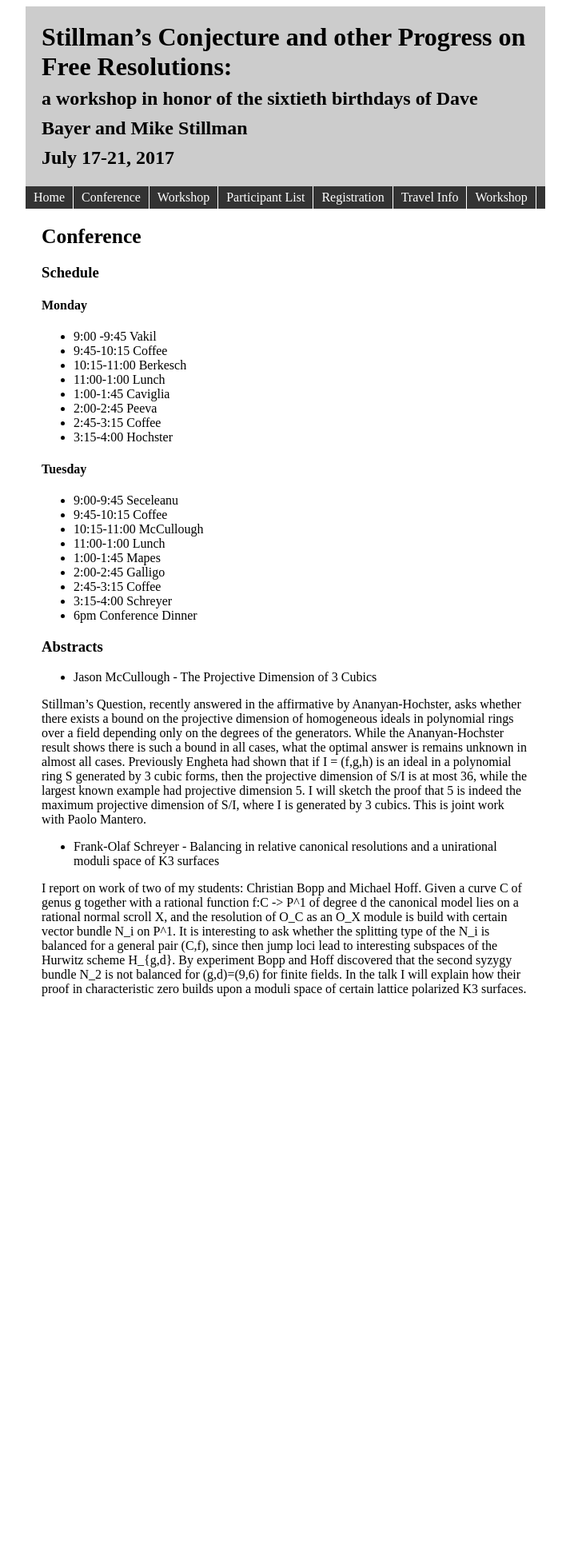
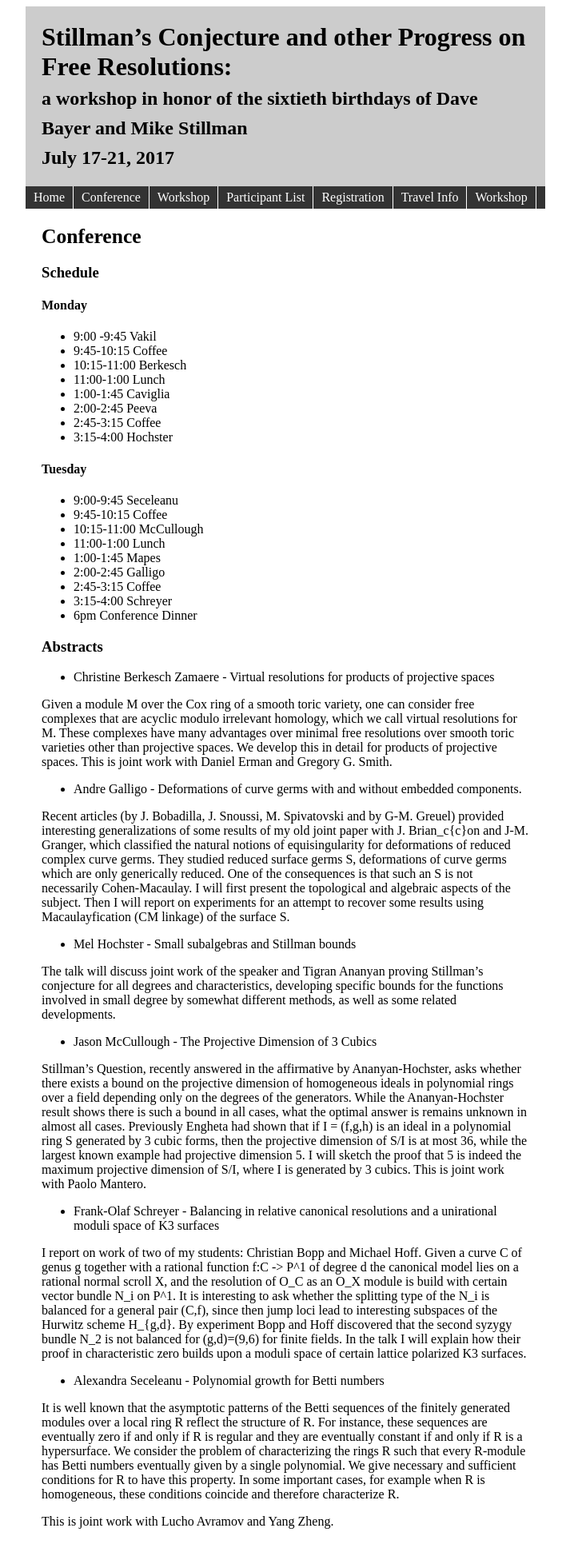
Before and after one commit to Macaulay2/Workshop-2017-Berkeley, a Jekyll site: the page built from conference.md, in a window 1280 px wide. Shown: the whole page at 80% size, without its empty margins (283-996 px from the left). Built offline with Jekyll 4.4.1, drawn with Linux system fonts in a browser that asks for light colours; before the commit the page ends 1290 px from its top, so only the background shows below that.

Commit message:
updating conference file

```diff
--- a/conference.md
+++ b/conference.md
@@ -35,6 +35,25 @@ menuOrder: 1
 ### Abstracts
 
 
+* Christine Berkesch Zamaere - Virtual resolutions for products of projective spaces
+
+Given a module M over the Cox ring of a smooth toric variety, one can consider free complexes that are acyclic modulo irrelevant homology, which we call virtual resolutions for M. These complexes have many advantages over minimal free resolutions over smooth toric varieties other than projective spaces. We develop this in detail for products of projective spaces. This is joint work with Daniel Erman and Gregory G. Smith.
+
+* Andre Galligo - Deformations of curve germs with and without embedded components.
+
+Recent articles (by J. Bobadilla, J. Snoussi, M. Spivatovski  and by G-M. Greuel) provided interesting generalizations of some results of my old joint paper with J. Brian_c{c}on and J-M. Granger, which classified the natural notions of equisingularity for deformations of reduced complex curve germs.
+They studied reduced surface germs S, deformations of curve germs which are only generically reduced.
+One of the consequences is that such an S is not necessarily Cohen-Macaulay.
+I will first present the topological and algebraic aspects of the subject. Then I will report on experiments for an attempt to recover some results using Macaulayfication (CM linkage) of the surface S.
+
+* Mel Hochster - Small subalgebras and Stillman bounds
+
+The talk will discuss joint work of the speaker and Tigran Ananyan
+proving Stillman's conjecture for all degrees and characteristics,
+developing specific bounds for the functions involved in
+small degree by somewhat different methods, as well as some
+related developments.
+
 * Jason McCullough - The Projective Dimension of 3 Cubics
 
 
@@ -46,3 +65,17 @@ Stillman's Question, recently answered in the affirmative by Ananyan-Hochster, a
 
 I report on work of two of my students: Christian Bopp and Michael Hoff. Given a curve C of genus g together with a rational function f:C -> P^1 of degree d the canonical model lies on a rational normal scroll X, and the resolution of O_C as an O_X module is build with certain vector bundle N_i on P^1. It is interesting to ask whether the splitting type of the N_i is balanced for a general pair (C,f), since then jump loci lead to interesting subspaces of the Hurwitz scheme H_{g,d}. By experiment Bopp and Hoff discovered that the second syzygy bundle N_2
 is not balanced for (g,d)=(9,6) for finite fields. In the talk I will explain how their proof in characteristic zero builds upon a moduli space of certain lattice polarized K3 surfaces.
+
+* Alexandra Seceleanu - Polynomial growth for Betti numbers
+
+It is well known that the asymptotic patterns of the Betti
+sequences of the finitely generated modules over a local ring R reflect the
+structure of R. For instance, these sequences are eventually zero if and
+only if R is regular  and they are eventually constant if and only if R is a
+hypersurface. We consider the problem of characterizing the rings R such
+that every R-module has Betti numbers eventually given by a single
+polynomial. We give necessary and sufficient conditions for R to have this
+property. In some important cases, for example when R is homogeneous, these
+conditions coincide and therefore characterize R.
+
+This is joint work with Lucho Avramov and Yang Zheng.
```
